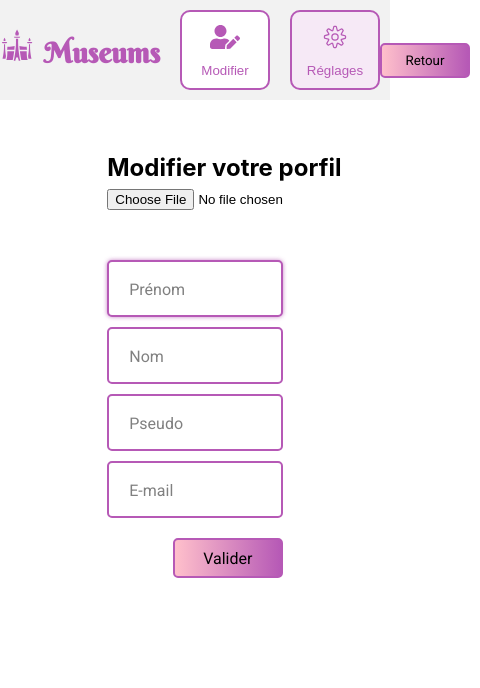
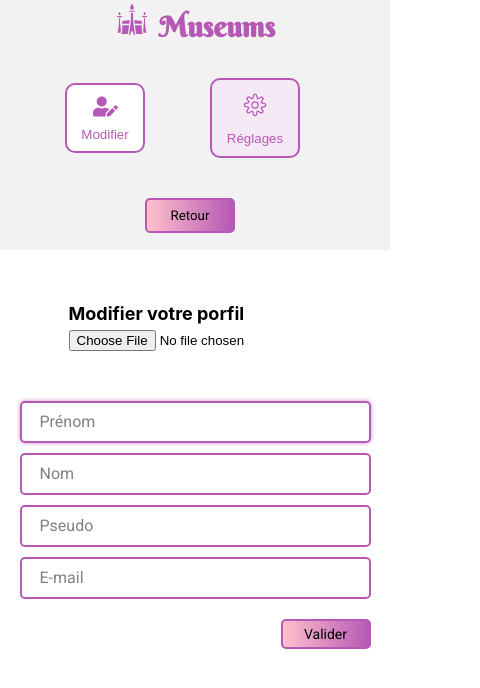
Before and after one commit to BoubaWade/museums, a React (Vite) app: page /profile/settings in a window 390 px wide. Shown: the top 688 px of the page, 480 px wide, since content can reach past the window. Built offline with nearby package versions, Linux system fonts and the light colour scheme; no server answers; sample sign-in values are in the browser's storage.

Commit message:
📱 Responsive Design > PROFILE >  MainSettings and NavBarSettings

```diff
--- a/src/components/mainSettings/EditProfile.jsx
+++ b/src/components/mainSettings/EditProfile.jsx
@@ -89,4 +89,47 @@ const EditProfileStyled = styled.div`
       right: 0;
     }
   }
+  @media screen and (max-width: 1024px) {
+    width: 60%;
+  }
+  @media screen and (max-width: 768px) {
+    width: 70%;
+  }
+  @media screen and (max-width: 650px) {
+    width: 80%;
+    h2 {
+      font-size: 20px;
+    }
+    form {
+      .input-container {
+        .input {
+          font-size: 18px;
+          padding: 12px 20px;
+        }
+      }
+      .submit-button {
+        width: 100px;
+        height: 35px;
+        font-size: 14px;
+      }
+    }
+  }
+  @media screen and (max-width: 425px) {
+    width: 100%;
+    h2 {
+      font-size: 18px;
+    }
+    form {
+      .input-container {
+        .input {
+          font-size: 16px;
+          padding: 10px 18px;
+        }
+      }
+      .submit-button {
+        width: 90px;
+        height: 30px;
+      }
+    }
+  }
 `;
--- a/src/components/navBarSettings/NavBarSettings.jsx
+++ b/src/components/navBarSettings/NavBarSettings.jsx
@@ -46,4 +46,8 @@ const NavBarSettingsStyled = styled.div`
     margin-right: 10px;
     border-radius: 5px;
   }
+  @media screen and (max-width: 650px) {
+    flex-direction: column;
+    height: 250px;
+  }
 `;
--- a/src/components/navBarSettings/SettingButton.jsx
+++ b/src/components/navBarSettings/SettingButton.jsx
@@ -30,4 +30,11 @@ const SettingButtonStyled = styled.button`
   }
   .actived {
     background-color: white;
+    @media screen and (max-width: 1024px) {
+    width: 80px;
+    height: 70px;
+    .icon {
+      font-size: 25px;
+    }
+  }
 `;
--- a/src/components/navBarSettings/SettingsButtons.jsx
+++ b/src/components/navBarSettings/SettingsButtons.jsx
@@ -44,4 +44,7 @@ const SettingsButtonsStyled = styled.div`
   display: flex;
   justify-content: center;
   align-items: center;
+  @media screen and (max-width: 650px) {
+    margin: 30px 0 20px;
+  }
 `;
```
